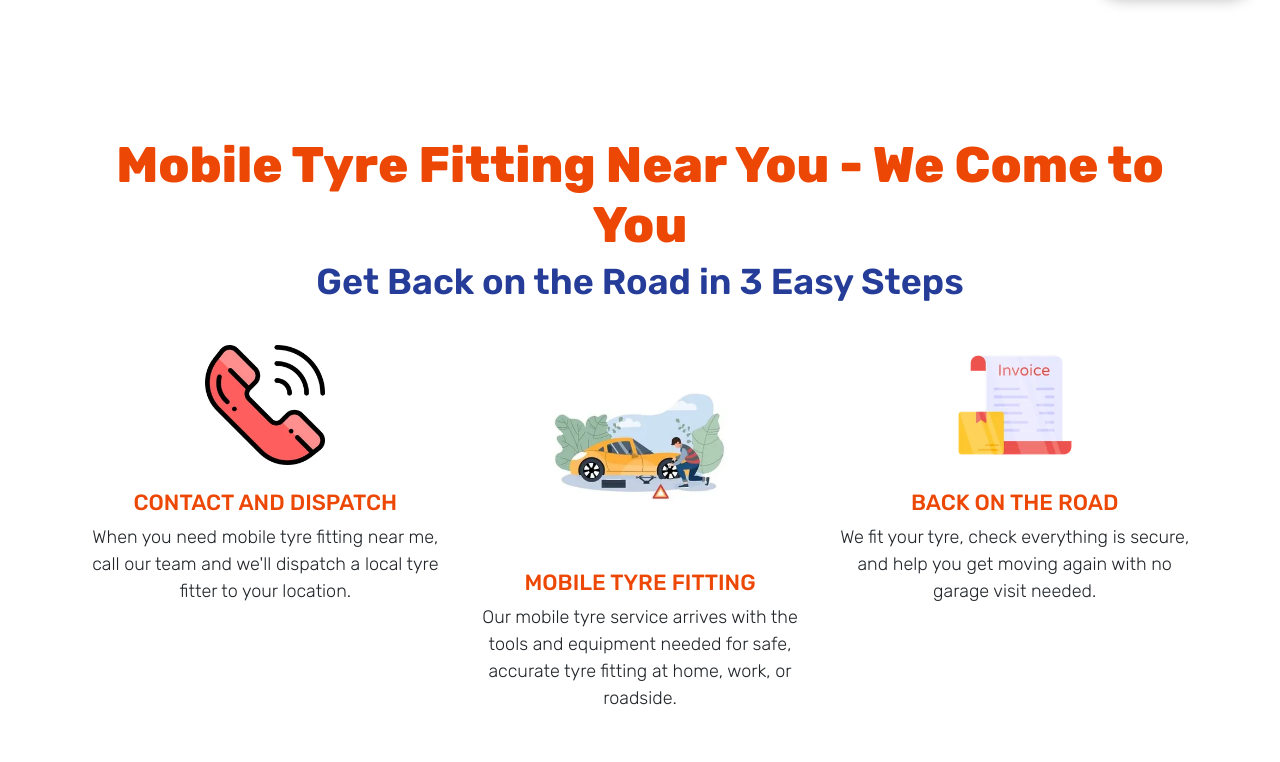
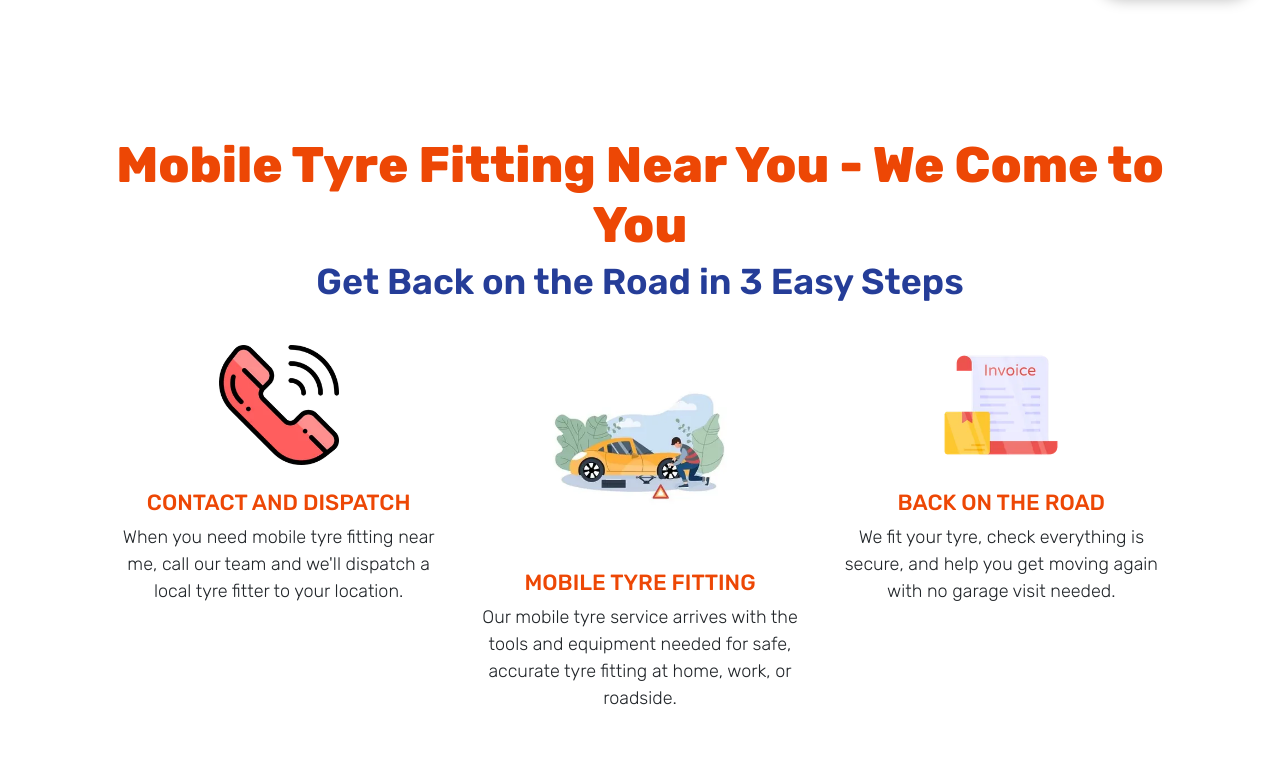
Before and after one commit to atifjan2019/masna, a Next.js app: page / in a window 1280 px wide. Shown: the part 780-1542 px from the top of the page. Built offline with nearby package versions, Linux system fonts and the light colour scheme.

Commit message:
Add padding to width-fixed class for improved layout

```diff
--- a/public/assets/css/style.css
+++ b/public/assets/css/style.css
@@ -23,6 +23,8 @@ body {
 .width-fixed {
      max-width: 1100px;
      margin: 0 auto;
+     padding-left: 20px;
+     padding-right: 20px;
 }
 
 .text-60 {
```
